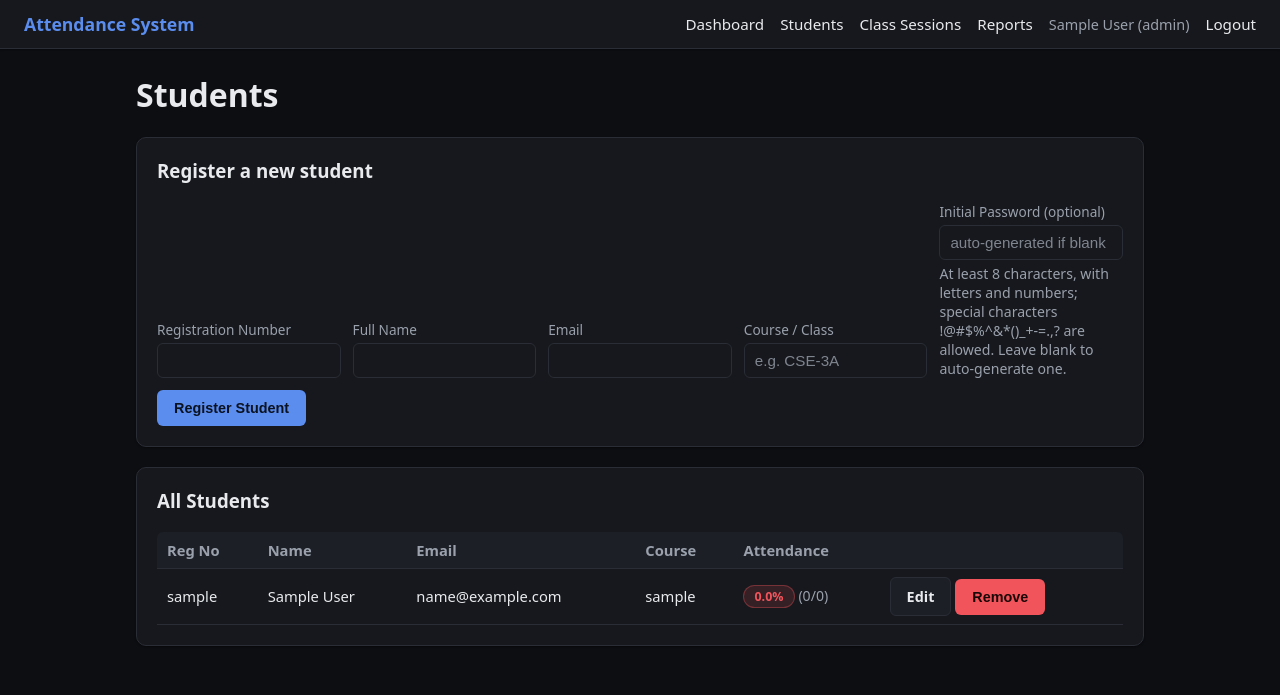
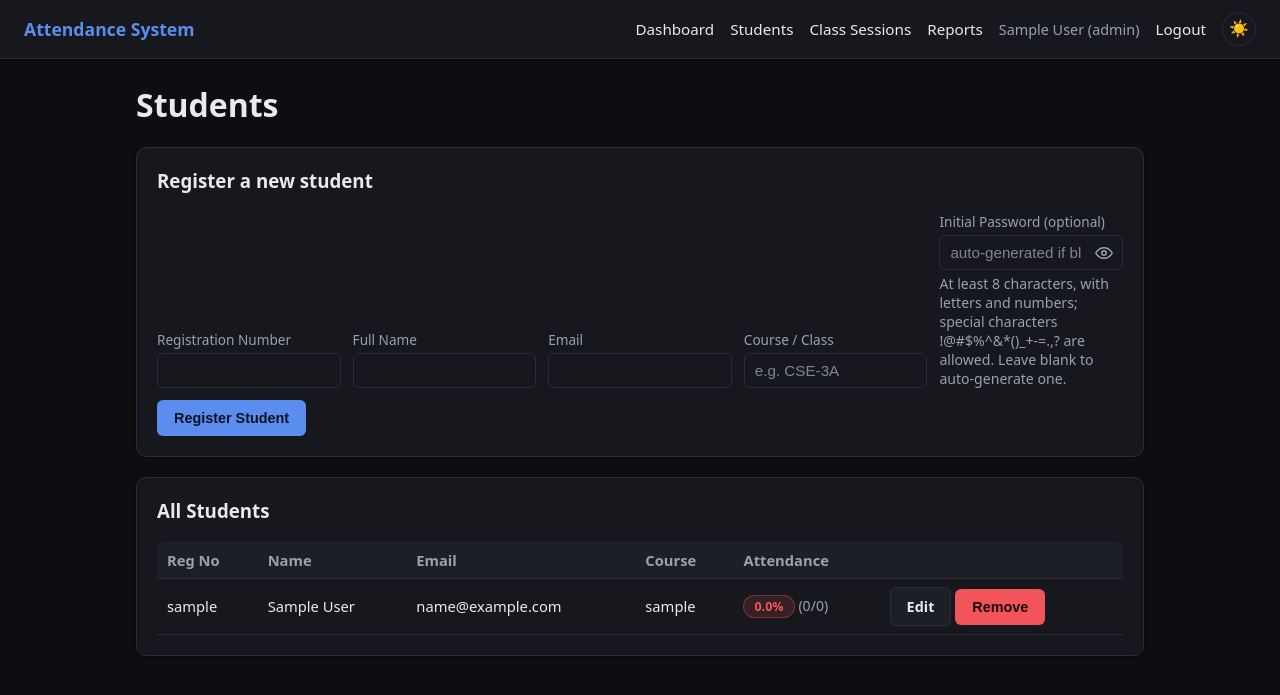
Before and after one commit to abhijeetmahakur/AttendanceApp, a Flask app: page /admin/students in a window 1280 px wide. Shown: the top 695 px of the page. Run offline with Flask 3, Linux system fonts and the light colour scheme; the visitor is signed in with stand-in values (Sample User, id 1); data comes from the database, SQL or seed files in the repository; data that the repository does not hold is empty.

Commit message:
Add dark/light theme toggle and password show/hide buttons
Theme toggle:
- Reworked the CSS custom properties into a dark set (default) and a
  light set, switched via a `data-theme` attribute on <html>.
- A sun/moon button in the navbar (visible on every page, logged in
  or not, since they all extend base.html) flips the attribute and
  persists the choice to localStorage.
- An inline script in <head> applies the saved theme before first
  paint, avoiding a flash of the wrong theme.
- Added a smooth global background/color/border/box-shadow transition
  so switching themes animates rather than snapping, while explicitly
  preserving the buttons' existing hover-opacity and press-transform
  animations (the global transition rule would otherwise have
  silently dropped them).
- Every component (cards, tables, badges, inputs, buttons, tabs,
  flashes) already read these variables, so both themes apply
  consistently with no other markup changes.

Password show/hide:
- Added a `.password-field` wrapper + eye-icon toggle button around
  every password input: both login fields, the student registration
  form's initial password, and the edit-student form's password reset
  field. Two of those were plain type="text" fields before (visible
  by default) - they're now real type="password" fields with the
  same show/hide control, which is what "registration" password
  fields means here.
- Toggling only flips the input's `type` attribute client-side; the
  posted form value, validation, and submission are unaffected
  (confirmed via the existing smoke test suite, unchanged).

Co-Authored-By: Claude Sonnet 5 <noreply@anthropic.com>

```diff
--- a/app/static/css/style.css
+++ b/app/static/css/style.css
@@ -1,10 +1,12 @@
-:root {
+:root,
+[data-theme="dark"] {
     color-scheme: dark;
 
     --bg: #0d0e12;
     --bg-elevated: #16181d;
     --card: #16181d;
     --card-alt: #1c1f26;
+    --card-hover: #23262e;
     --border: #2a2d35;
     --border-strong: #3a3e48;
 
@@ -18,6 +20,7 @@
     --danger: #f2545b;
     --danger-bg: rgba(242, 84, 91, 0.14);
     --danger-border: rgba(242, 84, 91, 0.35);
+    --danger-text: #1a0708;
 
     --success: #2fbf71;
     --success-bg: rgba(47, 191, 113, 0.14);
@@ -29,12 +32,54 @@
 
     --shadow-sm: 0 1px 2px rgba(0, 0, 0, 0.4);
     --shadow-md: 0 8px 24px rgba(0, 0, 0, 0.35);
+
+    --scrollbar-hover: #4a4f5c;
+    --selection-bg: rgba(91, 141, 239, 0.35);
+}
+
+[data-theme="light"] {
+    color-scheme: light;
+
+    --bg: #f5f6f8;
+    --bg-elevated: #ffffff;
+    --card: #ffffff;
+    --card-alt: #eef0f3;
+    --card-hover: #e4e7eb;
+    --border: #dfe3e8;
+    --border-strong: #c3c9d1;
+
+    --text: #1f2430;
+    --muted: #6b7280;
+
+    --accent: #2f6feb;
+    --accent-hover: #1f5ad1;
+    --accent-text: #ffffff;
+
+    --danger: #d64545;
+    --danger-bg: #fdeaea;
+    --danger-border: #f3c3c3;
+    --danger-text: #ffffff;
+
+    --success: #1f9254;
+    --success-bg: #e6f4ea;
+    --success-border: #bfe3cb;
+
+    --warning: #b5740b;
+    --warning-bg: #fff4e0;
+    --warning-border: #f0d9a6;
+
+    --shadow-sm: 0 1px 2px rgba(16, 24, 40, 0.06);
+    --shadow-md: 0 8px 24px rgba(16, 24, 40, 0.08);
+
+    --scrollbar-hover: #aeb4bd;
+    --selection-bg: rgba(47, 111, 235, 0.18);
 }
 
 * {
     box-sizing: border-box;
     scrollbar-color: var(--border-strong) var(--bg);
     scrollbar-width: thin;
+    transition: background-color 200ms ease, color 200ms ease, border-color 200ms ease, box-shadow 200ms ease;
 }
 
 body {
@@ -45,7 +90,7 @@ body {
 }
 
 ::selection {
-    background: rgba(91, 141, 239, 0.35);
+    background: var(--selection-bg);
     color: var(--text);
 }
 
@@ -56,7 +101,7 @@ body {
     border-radius: 8px;
     border: 3px solid var(--bg);
 }
-::-webkit-scrollbar-thumb:hover { background-color: #4a4f5c; }
+::-webkit-scrollbar-thumb:hover { background-color: var(--scrollbar-hover); }
 
 a { color: var(--accent); }
 
@@ -90,13 +135,33 @@ a { color: var(--accent); }
     color: var(--text);
     text-decoration: none;
     font-size: 0.95rem;
-    transition: color 150ms ease;
 }
 
 .topbar nav a:hover,
 .topbar nav a:focus-visible { color: var(--accent); }
 
 .whoami { color: var(--muted); font-size: 0.9rem; }
+
+.theme-toggle {
+    background: transparent;
+    border: 1px solid var(--border);
+    color: var(--text);
+    width: 34px;
+    height: 34px;
+    padding: 0;
+    border-radius: 50%;
+    font-size: 1rem;
+    line-height: 1;
+    display: inline-flex;
+    align-items: center;
+    justify-content: center;
+}
+
+.theme-toggle:hover {
+    border-color: var(--border-strong);
+    background: var(--card-alt);
+    opacity: 1;
+}
 
 .container {
     max-width: 1040px;
@@ -154,12 +219,8 @@ th {
 th:first-child { border-top-left-radius: 6px; }
 th:last-child { border-top-right-radius: 6px; }
 
-tbody tr {
-    transition: background 120ms ease;
-}
-
 tbody tr:hover {
-    background: rgba(255, 255, 255, 0.035);
+    background: var(--card-alt);
 }
 
 .badge {
@@ -201,10 +262,11 @@ input, select, textarea {
     font-size: 0.95rem;
     background: var(--bg-elevated);
     color: var(--text);
-    transition: border-color 150ms ease, box-shadow 150ms ease;
 }
 
 input::placeholder, textarea::placeholder { color: var(--muted); opacity: 0.8; }
+
+input::-ms-reveal, input::-ms-clear { display: none; }
 
 input:hover, select:hover, textarea:hover { border-color: var(--border-strong); }
 
@@ -220,6 +282,40 @@ input:disabled, select:disabled, textarea:disabled {
     background: var(--card-alt);
 }
 
+.password-field {
+    position: relative;
+}
+
+.password-field input {
+    padding-right: 40px;
+}
+
+.toggle-password {
+    position: absolute;
+    top: 50%;
+    right: 4px;
+    transform: translateY(-50%);
+    background: transparent;
+    border: none;
+    color: var(--muted);
+    width: 30px;
+    height: 30px;
+    padding: 0;
+    display: inline-flex;
+    align-items: center;
+    justify-content: center;
+    cursor: pointer;
+    border-radius: 6px;
+}
+
+.toggle-password:hover {
+    color: var(--text);
+    background: var(--card-alt);
+    opacity: 1;
+}
+
+.toggle-password:active { transform: translateY(-50%); }
+
 button, .btn {
     background: var(--accent);
     color: var(--accent-text);
@@ -231,7 +327,8 @@ button, .btn {
     cursor: pointer;
     text-decoration: none;
     display: inline-block;
-    transition: background 150ms ease, border-color 150ms ease, opacity 150ms ease, transform 100ms ease;
+    transition: background-color 150ms ease, color 200ms ease, border-color 150ms ease,
+        opacity 150ms ease, transform 100ms ease, box-shadow 200ms ease;
 }
 
 button.secondary, .btn.secondary {
@@ -241,20 +338,21 @@ button.secondary, .btn.secondary {
 }
 
 button.secondary:hover, .btn.secondary:hover {
-    background: #23262e;
+    background: var(--card-hover);
     border-color: var(--border-strong);
 }
 
 button.danger, .btn.danger {
     background: var(--danger);
-    color: #1a0708;
+    color: var(--danger-text);
 }
 
 button:hover, .btn:hover { opacity: 0.9; }
 button:active, .btn:active { transform: translateY(1px); }
 
 button:focus-visible, .btn:focus-visible,
-a:focus-visible {
+a:focus-visible,
+input:focus-visible, select:focus-visible {
     outline: 2px solid var(--accent);
     outline-offset: 2px;
 }
@@ -293,7 +391,6 @@ button:disabled, .btn[disabled] {
     cursor: pointer;
     background: var(--bg-elevated);
     color: var(--text);
-    transition: background 150ms ease, border-color 150ms ease;
 }
 
 .tab-btn:hover { border-color: var(--border-strong); }
--- /dev/null
+++ b/app/static/js/app.js
@@ -0,0 +1,69 @@
+(function () {
+    "use strict";
+
+    var EYE_OPEN =
+        '<svg width="18" height="18" viewBox="0 0 24 24" fill="none" stroke="currentColor" stroke-width="2" ' +
+        'stroke-linecap="round" stroke-linejoin="round"><path d="M1 12s4-7 11-7 11 7 11 7-4 7-11 7-11-7-11-7z"/>' +
+        '<circle cx="12" cy="12" r="3"/></svg>';
+
+    var EYE_OFF =
+        '<svg width="18" height="18" viewBox="0 0 24 24" fill="none" stroke="currentColor" stroke-width="2" ' +
+        'stroke-linecap="round" stroke-linejoin="round"><path d="M17.94 17.94A10.94 10.94 0 0 1 12 19c-7 0-11-7-11-7 ' +
+        'a21.86 21.86 0 0 1 5.06-6.06M9.9 4.24A10.94 10.94 0 0 1 12 4c7 0 11 7 11 7a21.86 21.86 0 0 1-3.22 4.32M1 1l22 22"/>' +
+        '<path d="M14.12 14.12a3 3 0 1 1-4.24-4.24"/></svg>';
+
+    function initThemeToggle() {
+        var btn = document.getElementById("theme-toggle");
+        if (!btn) return;
+
+        function current() {
+            return document.documentElement.getAttribute("data-theme") === "light" ? "light" : "dark";
+        }
+
+        function sync() {
+            var theme = current();
+            var icon = theme === "dark" ? "☀️" : "🌙"; // ☀️ : 🌙
+            var label = theme === "dark" ? "Switch to light mode" : "Switch to dark mode";
+            btn.textContent = icon;
+            btn.setAttribute("aria-label", label);
+            btn.setAttribute("title", label);
+        }
+
+        sync();
+
+        btn.addEventListener("click", function () {
+            var next = current() === "dark" ? "light" : "dark";
+            document.documentElement.setAttribute("data-theme", next);
+            try {
+                localStorage.setItem("theme", next);
+            } catch (e) {
+                // localStorage unavailable (private mode, etc.) - theme still applies for this page load
+            }
+            sync();
+        });
+    }
+
+    function initPasswordToggles() {
+        var toggles = document.querySelectorAll(".toggle-password");
+        toggles.forEach(function (toggle) {
+            var targetId = toggle.getAttribute("data-target");
+            var input = targetId ? document.getElementById(targetId) : null;
+            if (!input) return;
+
+            toggle.innerHTML = EYE_OPEN;
+            toggle.setAttribute("aria-label", "Show password");
+
+            toggle.addEventListener("click", function () {
+                var willShow = input.type === "password";
+                input.type = willShow ? "text" : "password";
+                toggle.innerHTML = willShow ? EYE_OFF : EYE_OPEN;
+                toggle.setAttribute("aria-label", willShow ? "Hide password" : "Show password");
+            });
+        });
+    }
+
+    document.addEventListener("DOMContentLoaded", function () {
+        initThemeToggle();
+        initPasswordToggles();
+    });
+})();
--- a/app/templates/admin/students.html
+++ b/app/templates/admin/students.html
@@ -24,9 +24,12 @@
         </div>
         <div>
             <label for="password">Initial Password (optional)</label>
-            <input type="text" id="password" name="password" placeholder="auto-generated if blank"
-                   minlength="8" pattern="[A-Za-z0-9!@#$%^&amp;*()_+\-=.,?]+"
-                   title="At least 8 characters: letters, numbers, and !@#$%^&amp;*()_+-=.,? are allowed">
+            <div class="password-field">
+                <input type="password" id="password" name="password" placeholder="auto-generated if blank"
+                       minlength="8" pattern="[A-Za-z0-9!@#$%^&amp;*()_+\-=.,?]+"
+                       title="At least 8 characters: letters, numbers, and !@#$%^&amp;*()_+-=.,? are allowed">
+                <button type="button" class="toggle-password" data-target="password" aria-label="Show password"></button>
+            </div>
             <p class="muted" style="margin:4px 0 0;">
                 At least 8 characters, with letters and numbers; special characters
                 !@#$%^&amp;*()_+-=.,? are allowed. Leave blank to auto-generate one.
--- a/app/templates/base.html
+++ b/app/templates/base.html
@@ -3,6 +3,16 @@
 <head>
     <meta charset="UTF-8">
     <meta name="viewport" content="width=device-width, initial-scale=1.0">
+    <script>
+        (function () {
+            var theme = "dark";
+            try {
+                var saved = localStorage.getItem("theme");
+                if (saved === "light" || saved === "dark") theme = saved;
+            } catch (e) {}
+            document.documentElement.setAttribute("data-theme", theme);
+        })();
+    </script>
     <title>{% block title %}Attendance Management System{% endblock %}</title>
     <link rel="stylesheet" href="{{ url_for('static', filename='css/style.css') }}">
 </head>
@@ -22,6 +32,7 @@
                 <span class="whoami">{{ session.get('display_name') }} ({{ session.get('reg_no') }})</span>
                 <a href="{{ url_for('auth.logout') }}">Logout</a>
             {% endif %}
+            <button type="button" id="theme-toggle" class="theme-toggle" aria-label="Switch to light mode" title="Switch to light mode">🌙</button>
         </nav>
     </header>
 
@@ -38,5 +49,7 @@
 
         {% block content %}{% endblock %}
     </main>
+
+    <script src="{{ url_for('static', filename='js/app.js') }}"></script>
 </body>
 </html>
```
Also changed, not shown: app/templates/admin/edit_student.html (+6 -3 lines), app/templates/auth/login.html (+8 -2 lines).
